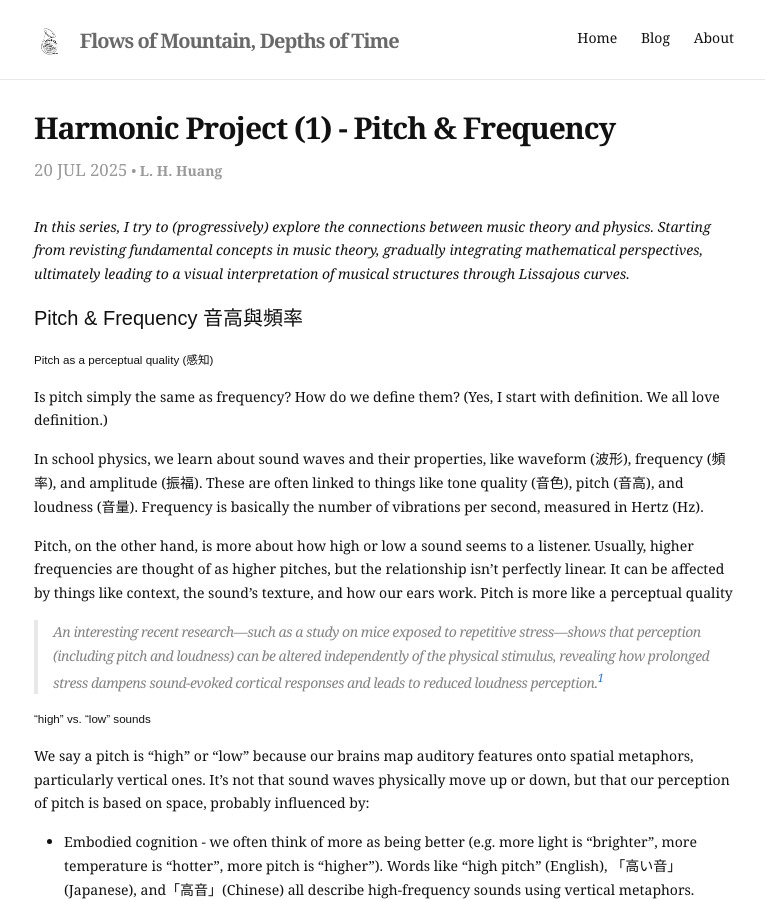
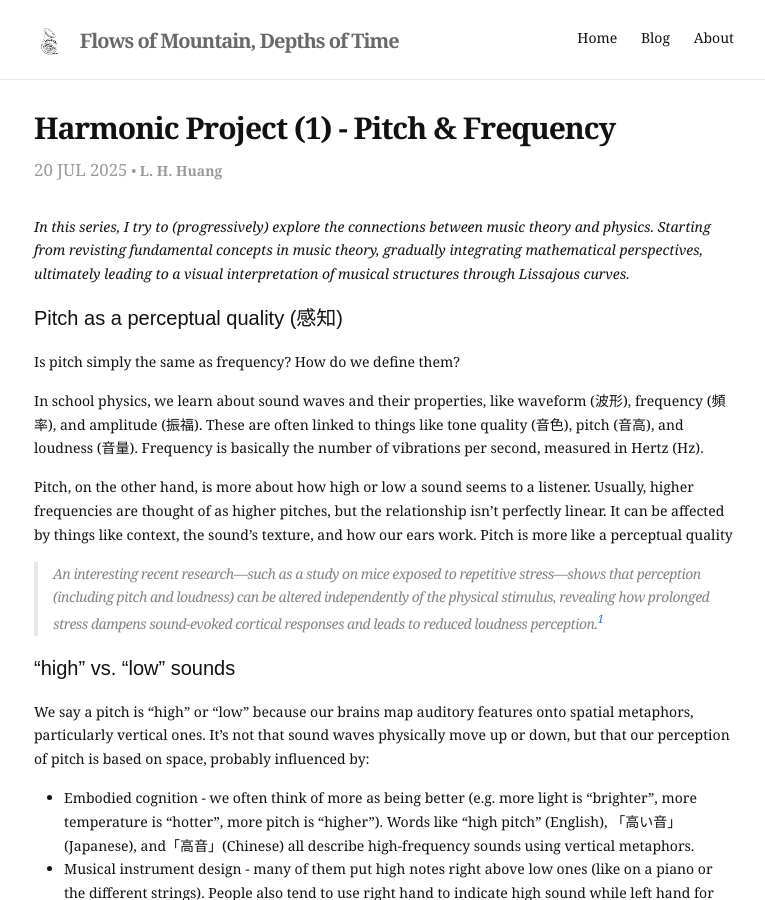
Before and after one commit to ling-hn/ling-hn.github.io, a Jekyll site: the page built from _posts/2025-07-20-Harmonic-Project-1.md, in a window 1280 px wide and 900 px high. Shown: the whole window, without its empty margins (256-1021 px from the left). Built offline with Jekyll 4.4.1, drawn with Linux system fonts in a browser that asks for light colours.

Commit message:
name again!

```diff
--- a/_posts/2025-07-20-Harmonic-Project-1.md
+++ b/_posts/2025-07-20-Harmonic-Project-1.md
@@ -12,12 +12,9 @@ features:
 
 *In this series, I try to (progressively) explore the connections between music theory and physics. Starting from revisting fundamental concepts in music theory, gradually integrating mathematical perspectives, ultimately leading to a visual interpretation of musical structures through Lissajous curves.*
 
-#### Pitch & Frequency 音高與頻率
-
-##### Pitch as a perceptual quality (感知)
+#### Pitch as a perceptual quality (感知)
 
 Is pitch simply the same as frequency? How do we define them?
-(Yes, I start with definition. We all love definition.)
 
 In school physics, we learn about sound waves and their properties, like waveform (波形), frequency (頻率), and amplitude (振福). These are often linked to things like tone quality (音色), pitch (音高), and loudness (音量). Frequency is basically the number of vibrations per second, measured in Hertz (Hz).
 
@@ -25,7 +22,7 @@ Pitch, on the other hand, is more about how high or low a sound seems to a liste
 
 > An interesting recent research—such as a study on mice exposed to repetitive stress—shows that perception (including pitch and loudness) can be altered independently of the physical stimulus, revealing how prolonged stress dampens sound-evoked cortical responses and leads to reduced loudness perception.[^ref1]
 
-##### "high" vs. "low" sounds
+#### "high" vs. "low" sounds
 
 We say a pitch is "high" or "low" because our brains map auditory features onto spatial metaphors, particularly vertical ones. It's not that sound waves physically move up or down, but that our perception of pitch is based on space, probably influenced by:
 
@@ -36,7 +33,7 @@ We say a pitch is "high" or "low" because our brains map auditory features onto
 So, the idea of pitch as a spatial concept comes about because we perceive it, not measure it directly. It's all down to how our ears work, interpreting different frequencies, and our brain often frames it in a spatial way.
 
 
-##### Octaves, Harmonic Series, and Overtones
+#### Octaves, Harmonic Series, and Overtones
 
 But here we still describe musical notes in terms of their physical frequency. ;-)
 
@@ -75,8 +72,7 @@ This formula is essential in digital music production and synthesizer programmin
 
 ![image](https://hackmd.io/_uploads/HyZM8YqLxl.png)
 
-
-##### Digital music production
+#### Digital music production
 
 In modern digital music production, pitch is not just a perceptual or symbolic idea—it needs to be converted into precise numerical values that digital systems can process. Unlike human performers who interpret pitch intuitively, software and hardware instruments require explicit numerical instructions to know exactly what note to play and how to generate it.
 
```
